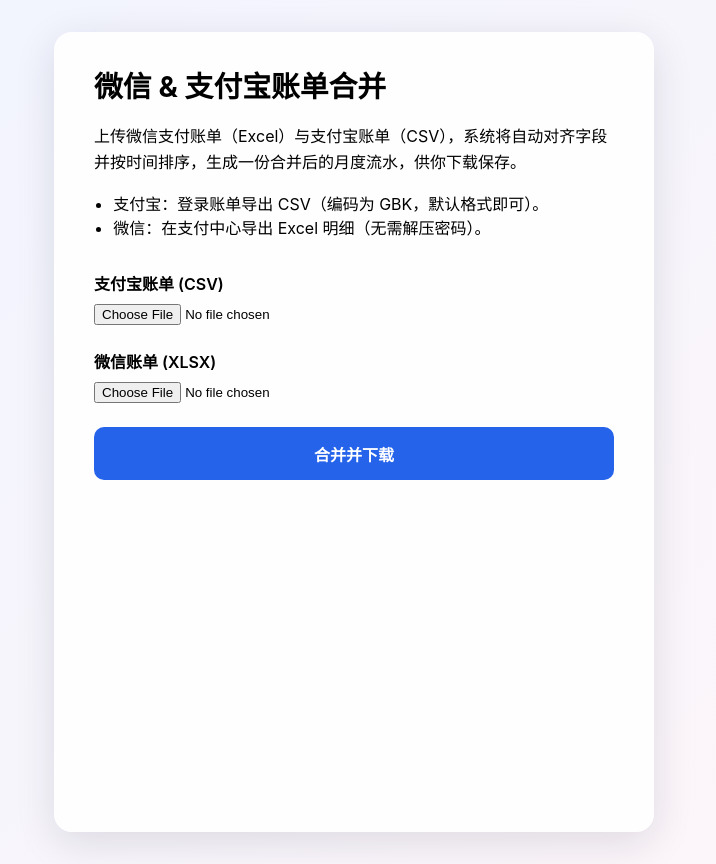
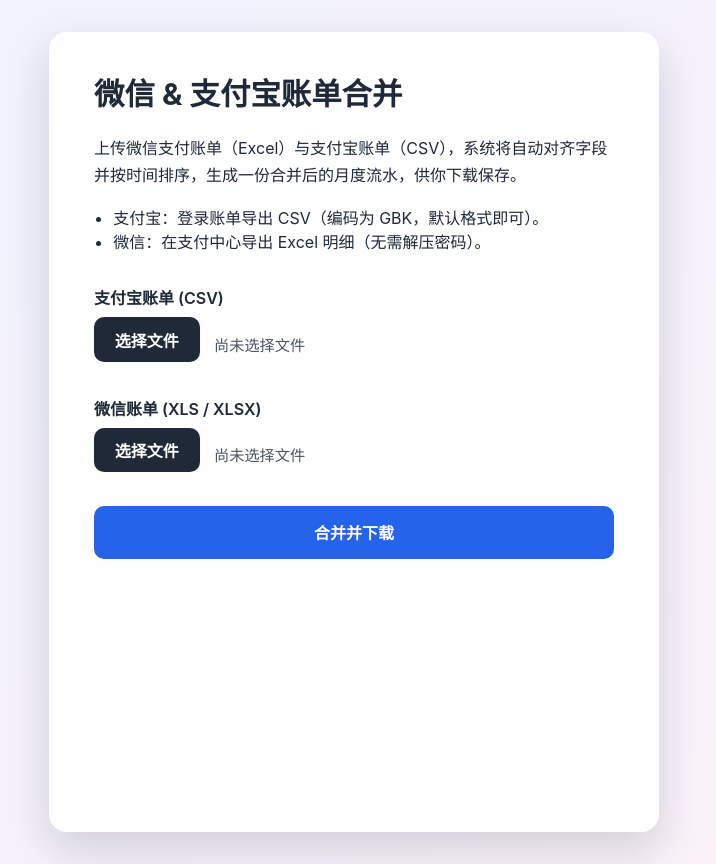
Before and after one commit to mervinyx/BillMerger, a Flask app: page / in a window 1280 px wide. Shown: the whole page, without its empty margins (286-1002 px from the left). Run offline with Flask 3, Linux system fonts and the light colour scheme.

Commit message:
Improve upload UI feedback

```diff
--- a/templates/index.html
+++ b/templates/index.html
@@ -14,28 +14,29 @@
         padding: 2rem;
         display: flex;
         justify-content: center;
-        background: linear-gradient(135deg, #f0f4ff, #fef6f9);
+        background: linear-gradient(135deg, #eef2ff, #fdf2f8);
         min-height: 100vh;
+        color: #1f2937;
       }
       main {
-        background: rgba(255, 255, 255, 0.85);
-        backdrop-filter: blur(6px);
+        background: rgba(255, 255, 255, 0.95);
         border-radius: 18px;
-        padding: 2rem 2.5rem;
-        width: min(520px, 90vw);
-        box-shadow: 0 10px 40px rgba(15, 23, 42, 0.12);
+        padding: 2.4rem 2.8rem;
+        width: min(520px, 92vw);
+        box-shadow: 0 18px 45px rgba(15, 23, 42, 0.16);
       }
       h1 {
         margin-top: 0;
-        font-size: 1.8rem;
+        font-size: 1.9rem;
       }
       p {
-        line-height: 1.6;
+        line-height: 1.7;
+        margin-bottom: 0.6rem;
       }
       form {
         display: flex;
         flex-direction: column;
-        gap: 1.5rem;
+        gap: 1.6rem;
         margin-top: 2rem;
       }
       label {
@@ -43,8 +44,39 @@
         display: block;
         margin-bottom: 0.5rem;
       }
-      input[type="file"] {
-        width: 100%;
+      .file-upload {
+        display: flex;
+        align-items: center;
+        gap: 0.9rem;
+        flex-wrap: wrap;
+      }
+      .file-upload input[type="file"] {
+        display: none;
+      }
+      .file-trigger {
+        display: inline-flex;
+        align-items: center;
+        justify-content: center;
+        background: #1f2937;
+        color: #fff;
+        padding: 0.65rem 1.3rem;
+        border-radius: 10px;
+        font-weight: 600;
+        cursor: pointer;
+        transition: transform 0.2s ease, box-shadow 0.2s ease;
+      }
+      .file-trigger:hover {
+        transform: translateY(-1px);
+        box-shadow: 0 8px 22px rgba(31, 41, 55, 0.18);
+      }
+      .file-name {
+        min-width: 160px;
+        color: #4b5563;
+        font-size: 0.95rem;
+      }
+      .file-name--active {
+        color: #1f2937;
+        font-weight: 600;
       }
       button {
         background-color: #2563eb;
@@ -86,11 +118,31 @@
       <form method="post" enctype="multipart/form-data">
         <div>
           <label for="alipay">支付宝账单 (CSV)</label>
-          <input id="alipay" name="alipay" type="file" accept=".csv" required />
+          <div class="file-upload">
+            <input
+              id="alipay"
+              name="alipay"
+              type="file"
+              accept=".csv,text/csv,application/vnd.ms-excel"
+              required
+            />
+            <label class="file-trigger" for="alipay">选择文件</label>
+            <span class="file-name" data-placeholder="尚未选择文件">尚未选择文件</span>
+          </div>
         </div>
         <div>
-          <label for="wechat">微信账单 (XLSX)</label>
-          <input id="wechat" name="wechat" type="file" accept=".xls,.xlsx" required />
+          <label for="wechat">微信账单 (XLS / XLSX)</label>
+          <div class="file-upload">
+            <input
+              id="wechat"
+              name="wechat"
+              type="file"
+              accept=".xls,.xlsx,application/vnd.ms-excel,application/vnd.openxmlformats-officedocument.spreadsheetml.sheet"
+              required
+            />
+            <label class="file-trigger" for="wechat">选择文件</label>
+            <span class="file-name" data-placeholder="尚未选择文件">尚未选择文件</span>
+          </div>
         </div>
         <button type="submit">合并并下载</button>
       </form>
@@ -98,5 +150,23 @@
       <div class="message">{{ message }}</div>
       {% endif %}
     </main>
+    <script>
+      const uploads = document.querySelectorAll('.file-upload');
+      uploads.forEach((wrap) => {
+        const input = wrap.querySelector('input[type="file"]');
+        const nameBox = wrap.querySelector('.file-name');
+        input.addEventListener('change', () => {
+          if (input.files && input.files.length) {
+            nameBox.textContent = input.files
+              .map((file) => file.name)
+              .join(', ');
+            nameBox.classList.add('file-name--active');
+          } else {
+            nameBox.textContent = nameBox.dataset.placeholder || '尚未选择文件';
+            nameBox.classList.remove('file-name--active');
+          }
+        });
+      });
+    </script>
   </body>
 </html>
```
